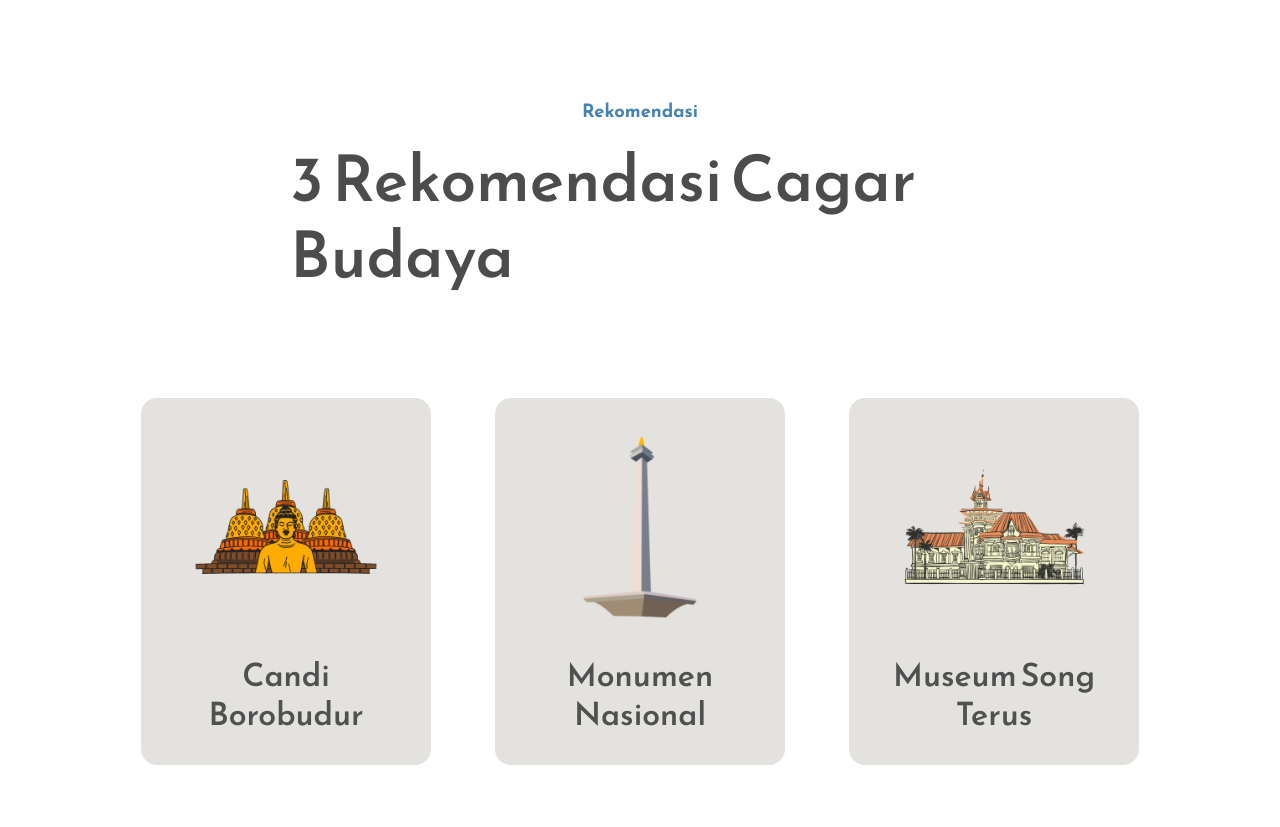
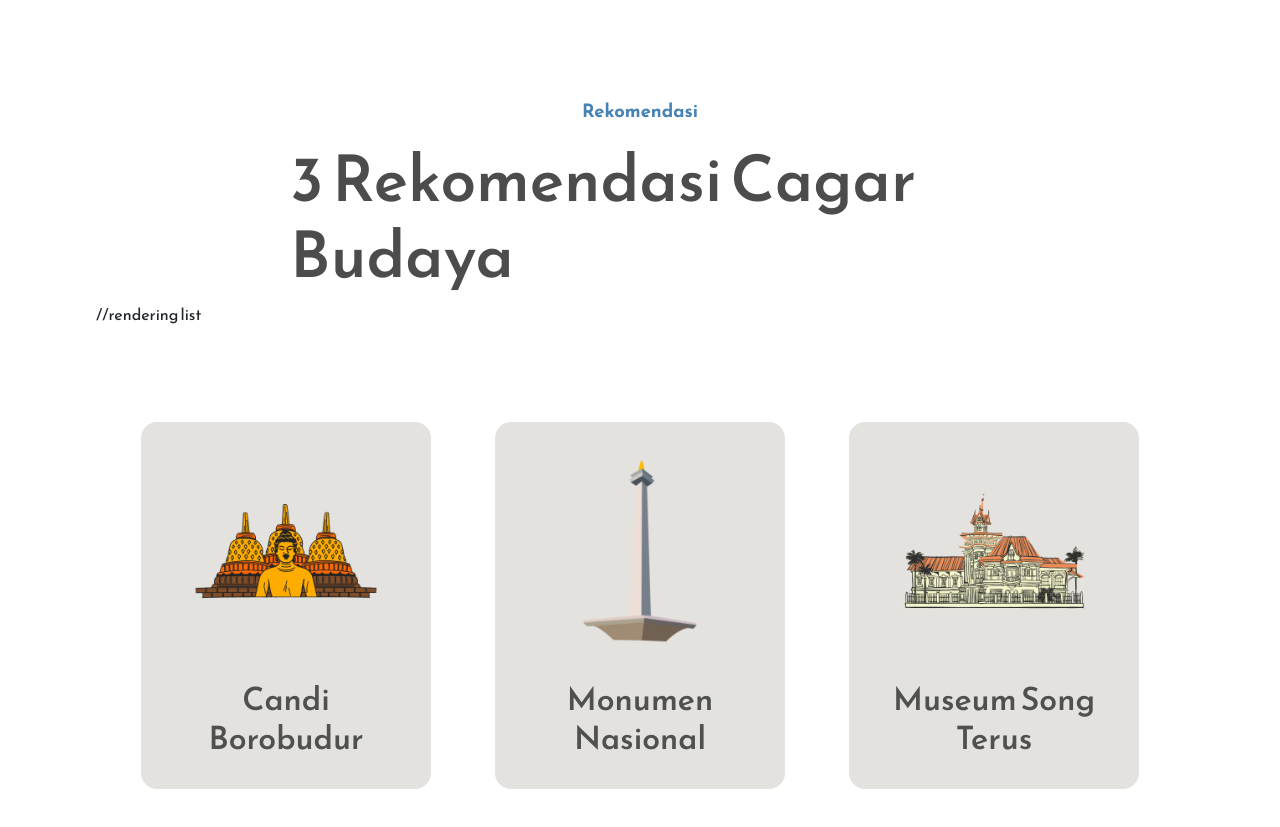
Before and after one commit to Kelompok-2-Final-Project-Vocasia/SISCADAYA, a React (Create React App) app: page /home in a window 1280 px wide. Shown: the part 1789-2616 px from the top of the page. Built offline with nearby package versions, Linux system fonts and the light colour scheme.

Commit message:
Update Work.js

```diff
--- a/src/Components/Landing/Work.js
+++ b/src/Components/Landing/Work.js
@@ -4,6 +4,7 @@ import Monas from "../../Assets/monas.png";
 import Museum from "../../Assets/museum.png";
 
 const Work = () => {
+  //komponen render list
   const workInfoData = [
     {
       image: Canbod,
@@ -24,6 +25,7 @@ const Work = () => {
         <p className="primary-subheading">Rekomendasi</p>
         <h1 className="primary-heading">3 Rekomendasi Cagar Budaya</h1>
       </div>
+    //rendering list
       <div className="work-section-bottom">
         {workInfoData.map((data) => (
           <div className="work-section-info" key={data.title}>
```
